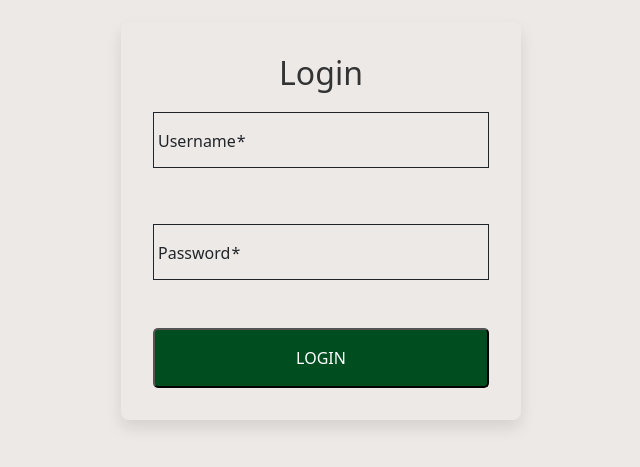
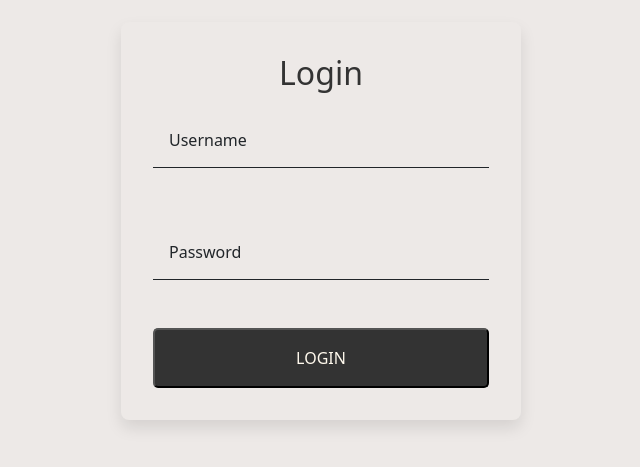
Before and after one commit to supertorres97/ProgettoBTorinoFrontend, an Angular app: page /login in a window 1280 px wide. Shown: the part 179-646 px from the top of the page, without its empty margins (319-959 px from the left). Built offline with nearby package versions, Linux system fonts and the light colour scheme.

Commit message:
modifiche log in

```diff
--- a/src/app/Components/login/login.component.css
+++ b/src/app/Components/login/login.component.css
@@ -42,16 +42,17 @@ input.mat-input-element {
 .login-button {
   width: 100%;
   padding: 1rem;
-  background-color: #004d20;
-  color: #fff;
+  background-color: #333;
+  color: #fff9ed;
   font-size: 1rem;
   border-radius: 5px;
   transition: background-color 0.3s ease, transform 0.2s ease;
 }
 
 .login-button:hover {
-  background-color: #2ecc71;
+  background-color: #b44715;
   transform: scale(1.05);
+  color: #333;
 }
 
 @media (max-width: 768px) {
--- a/src/app/Components/login/login.component.html
+++ b/src/app/Components/login/login.component.html
@@ -3,7 +3,7 @@
     <h2>Login</h2>
 
     <!-- Campo Username -->
-    <mat-form-field appearance="outline">
+    <mat-form-field appearance="fill" hideRequiredMarker="true">
       <mat-label>Username</mat-label>
       <input matInput placeholder="Inserisci il tuo username" formControlName="username" required />
       <mat-error *ngIf="loginForm.get('username')?.invalid && loginForm.get('username')?.touched">
@@ -11,7 +11,7 @@
     </mat-form-field>
 
     <!-- Campo Password -->
-    <mat-form-field appearance="outline">
+    <mat-form-field appearance="fill" hideRequiredMarker="true">
       <mat-label>Password</mat-label>
       <input matInput type="password" placeholder="Inserisci la tua password" formControlName="password" required />
       <mat-error *ngIf="loginForm.get('password')?.invalid && loginForm.get('password')?.touched">
```
